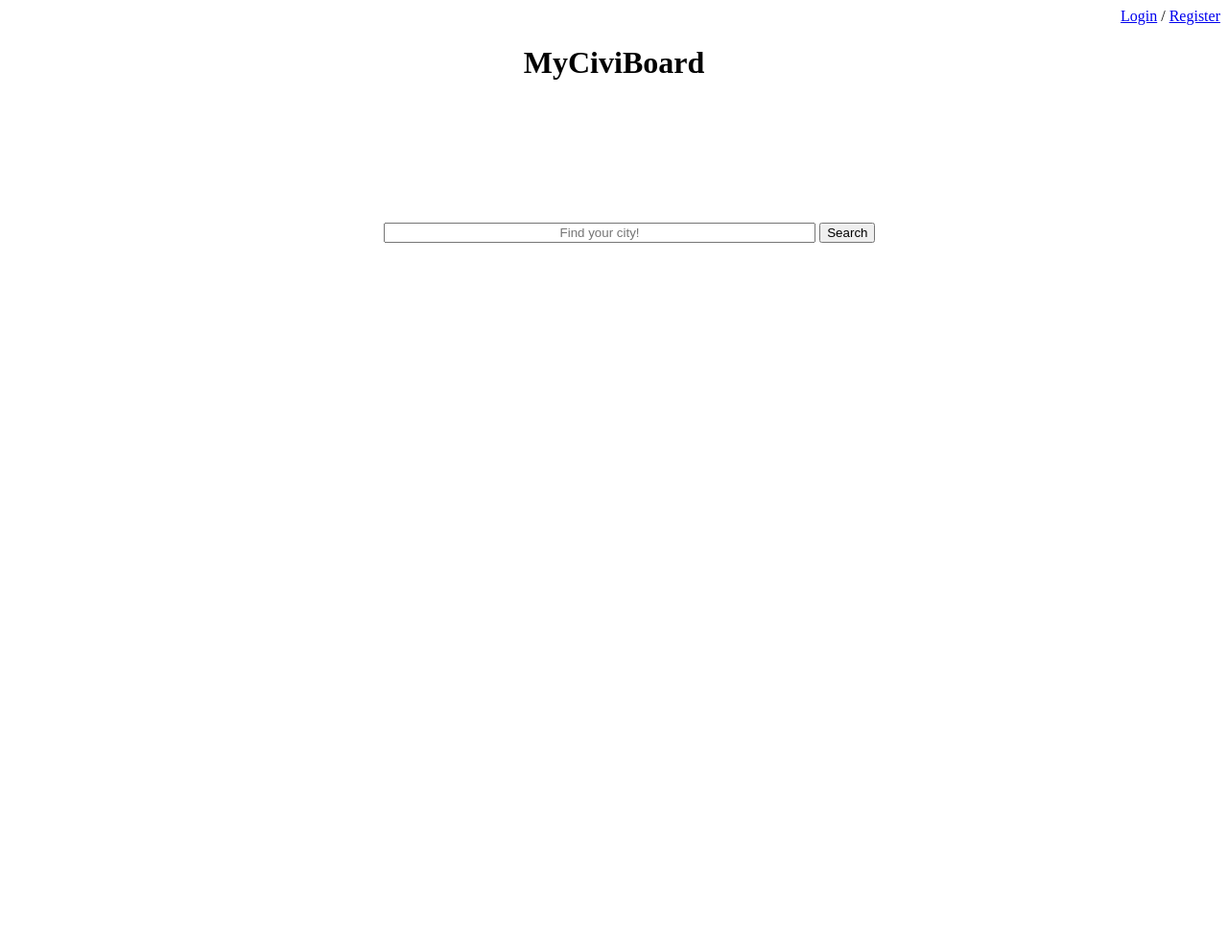
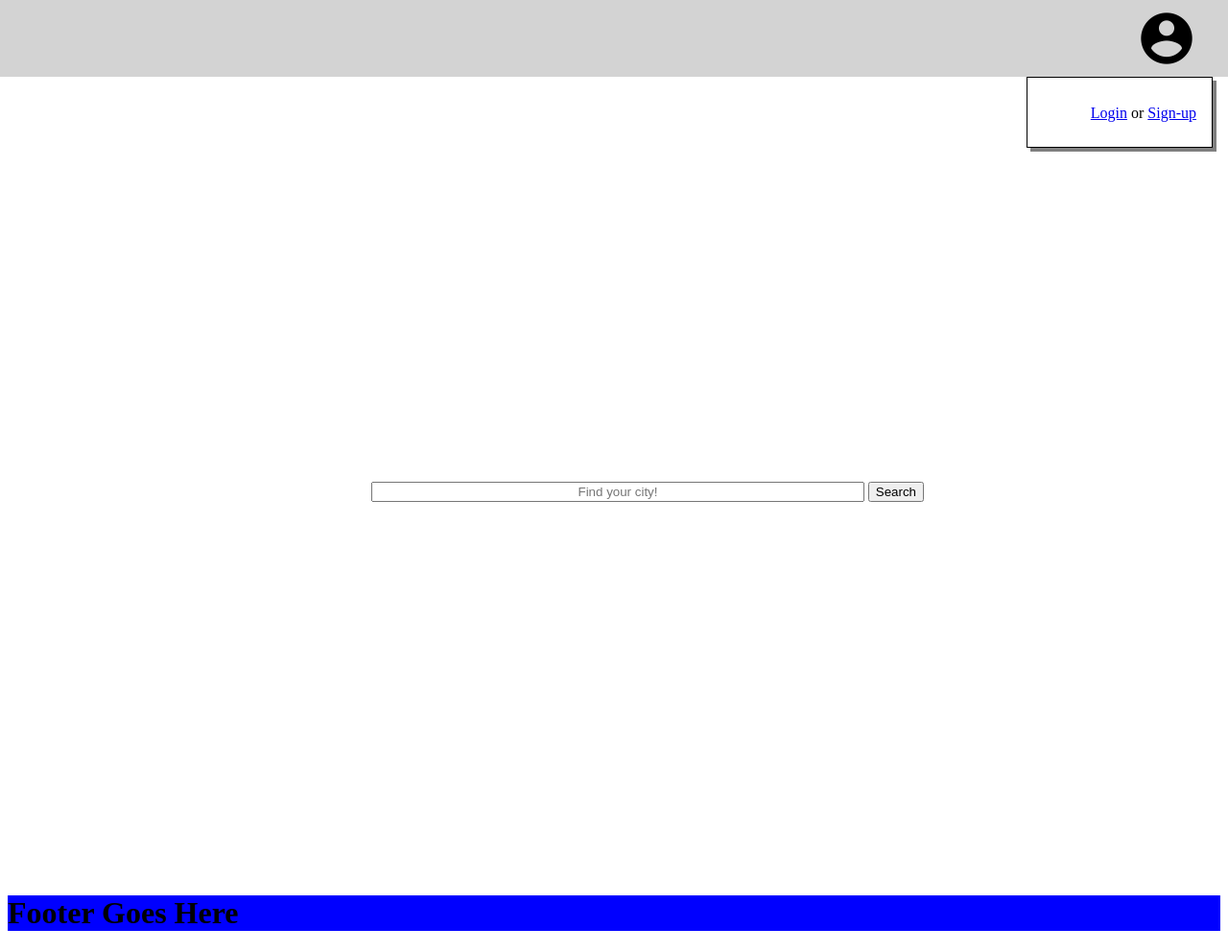
Before and after one commit to qwright/my-civi-board, a PHP site: page / in a window 1280 px wide. Shown: the whole page at 96% size. Before the commit the page ends 253 px from the top, so only its background shows below. Run offline with PHP 8.4, Linux system fonts and the light colour scheme.

Commit message:
basic index styling

```diff
--- a/index.html
+++ b/index.html
@@ -7,17 +7,27 @@
   </head>
   <body>
     <header>
-      <span><a href="#">Login</a> / <a href="#">Register</a></span>
+		<div class='profile-img'>
+		<a href="#"><img src="images/no-user.png" alt="no-user"></a>
+		<div class="profile-dropdown">
+			<p>
+				<a href='#'>Login</a> or
+				<a href='#'>Sign-up</a>
+			</p>
+		</div>
+		</div>
     </header>
-    <h1>MyCiviBoard</h1>
     <div class="container">
       <div class="profile-spacer" id="ps-1"></div>
       <div class="search-bar">
         <input type="text" placeholder="Find your city!" />
         <button type="submit">Search</button>
       </div>
-      <div class="profile-spacer" id="ps-2"></div>
+	  <div class="profile-spacer" id="ps-2">
+	  </div>
     </div>
-    <footer></footer>
+	<footer>
+		<h1>Footer Goes Here</h1>
+	</footer>
   </body>
 </html>
--- a/styles/styles.css
+++ b/styles/styles.css
@@ -1,18 +1,48 @@
 header {
+  width: 100%;
+  height: 5em;
+  position: fixed;
+  left: 0;
+  top: 0;
+  width: 100%;
   text-align: right;
+  background-color: lightgrey;
 }
 
-h1 {
-  text-align: center;
+.profile-img {
+  position: relative;
+}
+
+.profile-img > a > img {
+  margin-right: 2em;
+  height: 4em;
+  padding-top: 0.5em;
+}
+
+.profile-dropdown {
+  position: absolute;
+  display: none;
+  right: 1em;
+  top: 5em;
+  background-color: white;
+  border: 0.1em solid black;
+  box-shadow: 0.25em 0.25em grey;
+  min-width: 160px;
+  height: 3em;
+  padding: 12px 16px;
+  z-index: 1;
+}
+
+.profile-img:hover .profile-dropdown {
+  display: block;
 }
 
 .container {
+  margin-top: 7em;
   display: flex;
   flex-wrap: wrap;
   justify-content: center;
-}
-
-body {
+  height: 50em;
 }
 
 .profile-spacer {
@@ -22,12 +52,11 @@ body {
 .search-bar {
   flex-grow: 1;
   align-self: center;
-  margin-top: 10%;
 }
 
 .search-bar > input {
   text-align: center;
-  margin-left: 30%;
+  margin-left: 25%;
   width: 50%;
 }
 
@@ -36,6 +65,10 @@ body {
 }
 
 #ps-2 {
-  width: 20%;
+  width: 10%;
   text-align: center;
 }
+
+footer {
+  background-color: blue;
+}
```
Also changed, not shown: images/no-user.png (added).
